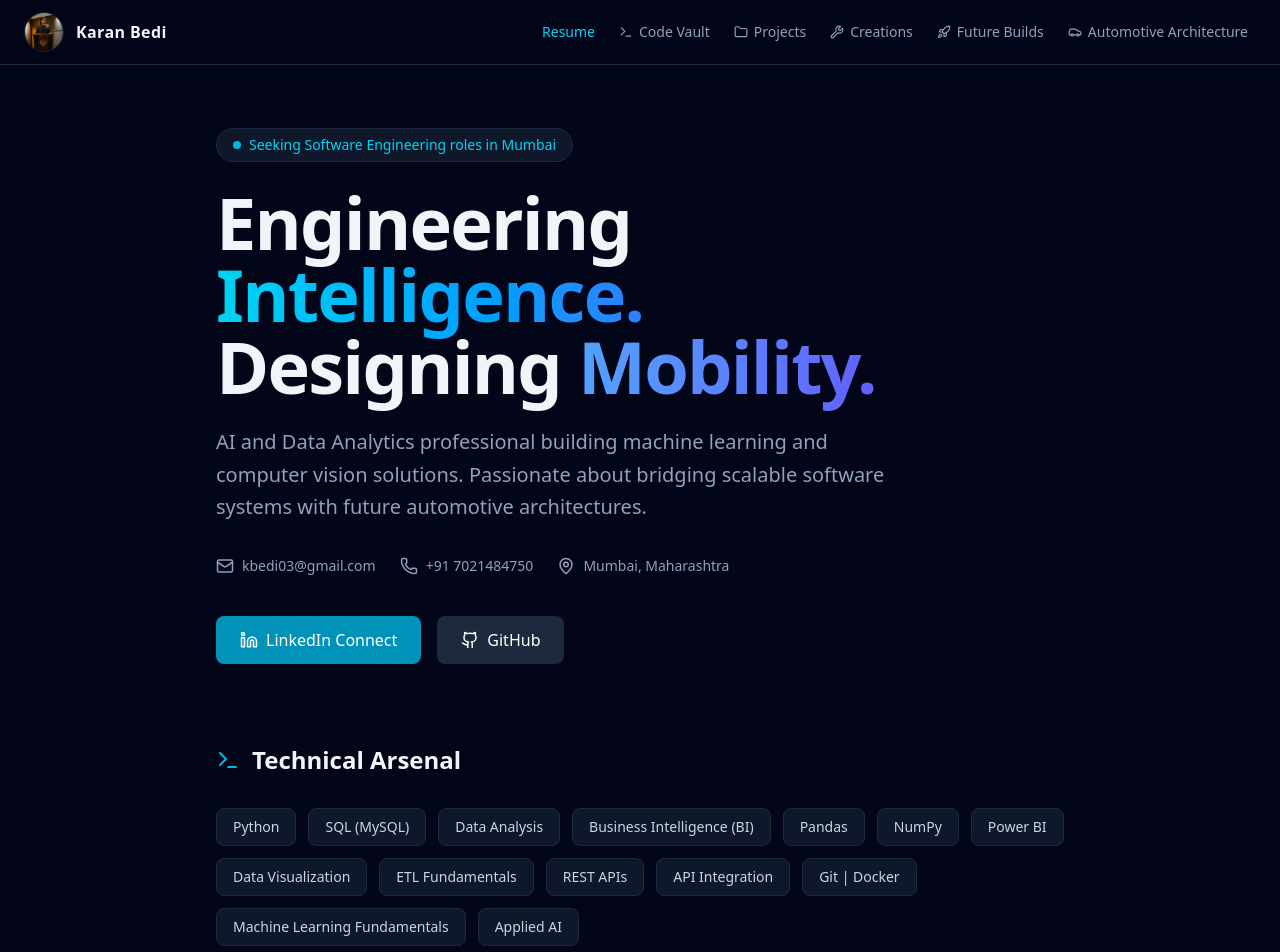
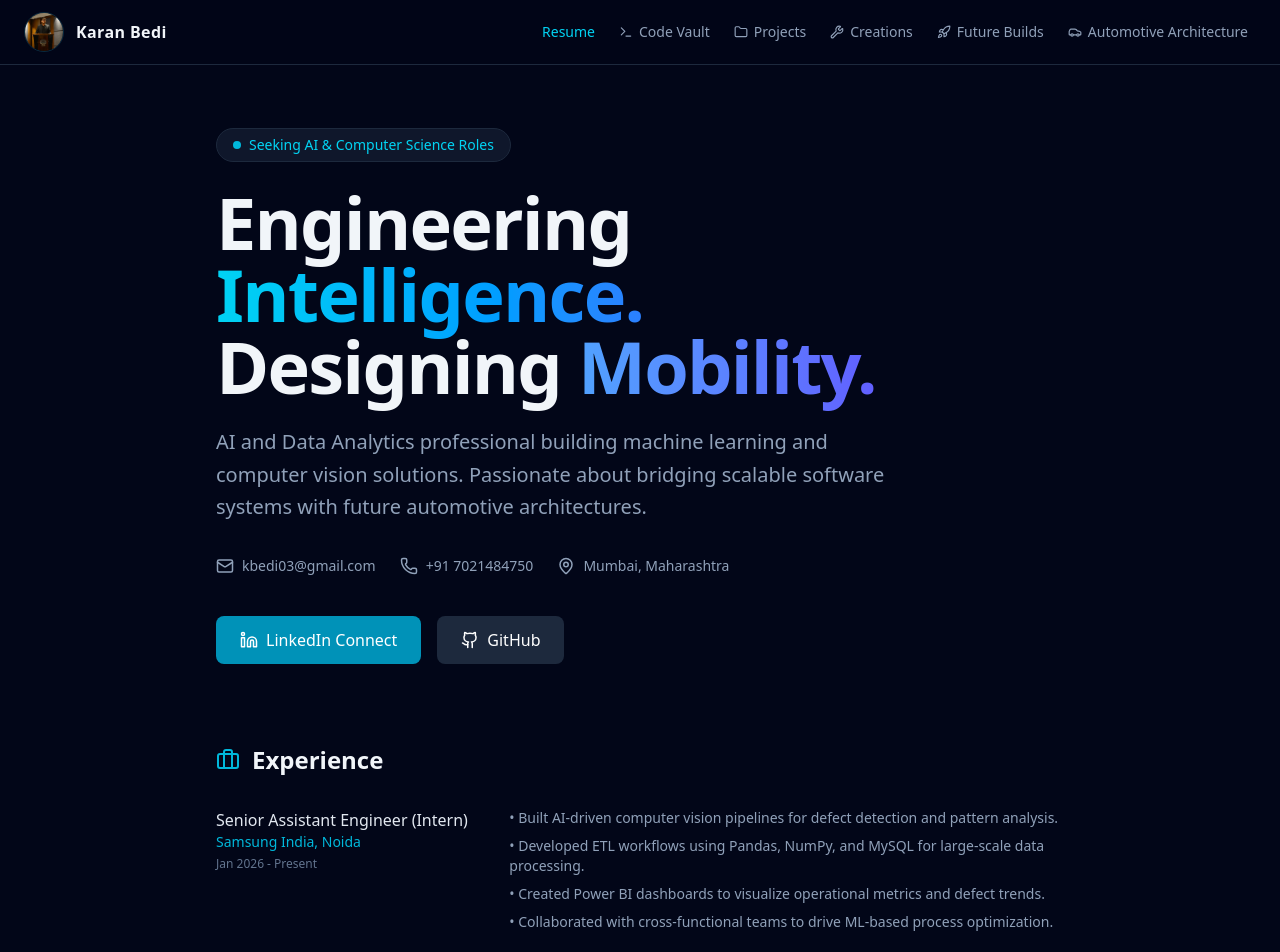
Before and after one commit to kbaylake/PersonalWebsite, a Next.js app in the folder my-portfolio/: page / in a window 1280 px wide. Shown: the top 952 px of the page. Built offline with nearby package versions, Linux system fonts and the light colour scheme.

Commit message:
Added current experience

```diff
--- a/my-portfolio/components/sections/ResumeSection.tsx
+++ b/my-portfolio/components/sections/ResumeSection.tsx
@@ -1,4 +1,4 @@
-import { MapPin, Mail, Phone, Terminal, GraduationCap, Award, Github, Linkedin } from 'lucide-react';
+import { MapPin, Mail, Phone, Terminal, GraduationCap, Award, Github, Linkedin, Briefcase } from 'lucide-react';
 import { skills, leadership } from '@/data/content';
 
 export default function ResumeSection() {
@@ -11,7 +11,7 @@ export default function ResumeSection() {
             <span className="animate-ping absolute inline-flex h-full w-full rounded-full bg-cyan-400 opacity-75"></span>
             <span className="relative inline-flex rounded-full h-2 w-2 bg-cyan-500"></span>
           </span>
-          <span>Seeking Software Engineering roles in Mumbai</span>
+          <span>Seeking AI & Computer Science Roles</span>
         </div>
 
         <h1 className="text-5xl md:text-7xl font-bold text-slate-100 tracking-tight mb-6">
@@ -48,14 +48,52 @@ export default function ResumeSection() {
         </div>
       </section>
 
-      {/* SKILLS */}
+      {/* EXPERIENCE */}
+      <section className="mb-20">
+        <div className="flex items-center space-x-3 mb-8">
+          <Briefcase className="text-cyan-500" size={24} />
+          <h2 className="text-2xl font-semibold text-slate-100">Experience</h2>
+        </div>
+
+        <div className="border-b border-slate-800/50 pb-6">
+          <div className="flex flex-col md:flex-row gap-4">
+            <div className="md:w-1/3">
+              <h3 className="font-medium text-slate-200">Senior Assistant Engineer (Intern)</h3>
+              <p className="text-sm text-cyan-500">Samsung India, Noida</p>
+              <p className="text-xs text-slate-500 mt-1">Jan 2026 - Present</p>
+            </div>
+            <div className="md:w-2/3 space-y-2">
+              <p className="text-sm text-slate-400">• Built AI-driven computer vision pipelines for defect detection and pattern analysis.</p>
+              <p className="text-sm text-slate-400">• Developed ETL workflows using Pandas, NumPy, and MySQL for large-scale data processing.</p>
+              <p className="text-sm text-slate-400">• Created Power BI dashboards to visualize operational metrics and defect trends.</p>
+              <p className="text-sm text-slate-400">• Collaborated with cross-functional teams to drive ML-based process optimization.</p>
+            </div>
+          </div>
+        </div>
+      </section>
+
+      {/* SKILLS (AI-FOCUSED REFRAME) */}
       <section className="mb-20">
         <div className="flex items-center space-x-3 mb-8">
           <Terminal className="text-cyan-500" size={24} />
           <h2 className="text-2xl font-semibold text-slate-100">Technical Arsenal</h2>
         </div>
         <div className="flex flex-wrap gap-3">
-          {skills.map((skill, idx) => (
+          {[
+            "Python for AI/ML",
+            "Machine Learning (Supervised & Unsupervised)",
+            "Computer Vision (OpenCV, Image Processing)",
+            "Data Preprocessing & Feature Engineering",
+            "Model Evaluation & Optimization",
+            "Pandas & NumPy",
+            "SQL (MySQL) for Data Pipelines",
+            "ETL & Data Pipelines",
+            "REST APIs & AI Integration",
+            "Power BI (AI-driven Analytics)",
+            "Data Visualization",
+            "Applied AI Systems",
+            "Git & Docker"
+          ].map((skill, idx) => (
             <span key={idx} className="bg-slate-900 border border-slate-800 text-slate-300 px-4 py-2 rounded-lg text-sm font-medium hover:border-cyan-800 hover:text-cyan-300 transition-colors cursor-default">
               {skill}
             </span>
```
